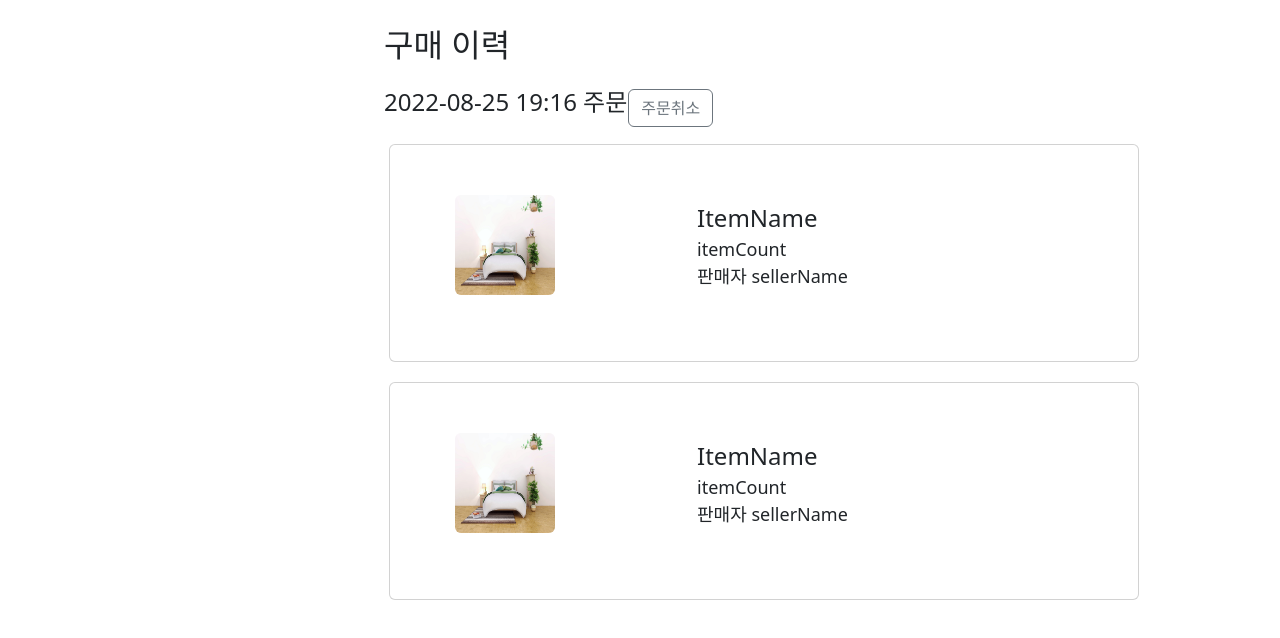
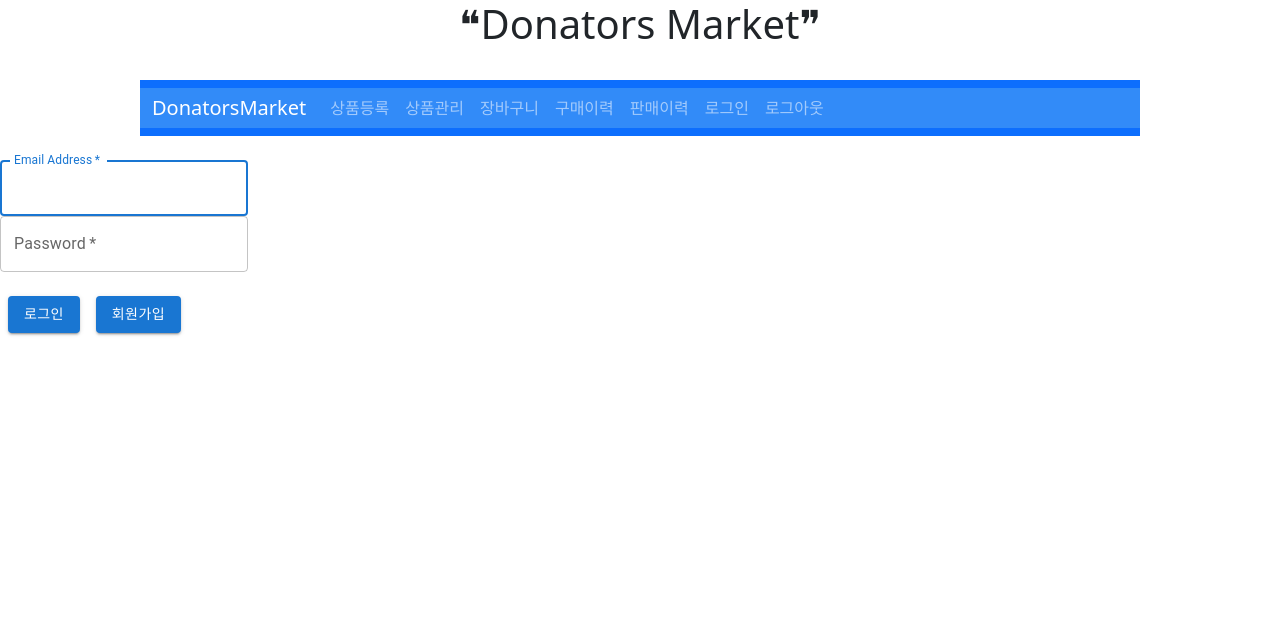
Before and after one commit to huiji072/Study, a React (Create React App) app in the folder reactStudy/shop-test/: page / in a window 1280 px wide. Shown: the top 638 px of the page. Built offline with nearby package versions, Linux system fonts and the light colour scheme.

Commit message:
header nav 수정

```diff
--- a/reactStudy/shop-test/src/App.js
+++ b/reactStudy/shop-test/src/App.js
@@ -11,8 +11,11 @@ import OrderHist from './order/OrderHist';
 
 function App() {
   return (
-    // <Login></Login>
-    <OrderHist></OrderHist>
+    // <Login></Login><
+    <>
+    <Header></Header>
+    <Login></Login>
+    </>
     // <Join></Join>
   );
 }
--- /dev/null
+++ b/reactStudy/shop-test/src/fragment/Header.css
@@ -0,0 +1,7 @@
+nav{
+    width: 1000px;
+    margin: auto;
+}
+h1{
+    text-align: center;
+}
--- a/reactStudy/shop-test/src/fragment/Header.jsx
+++ b/reactStudy/shop-test/src/fragment/Header.jsx
@@ -1,4 +1,5 @@
 import React, { Component } from 'react';
+import './Header.css';
 import Container from 'react-bootstrap/Container';
 import Nav from 'react-bootstrap/Nav';
 import Navbar from 'react-bootstrap/Navbar';
@@ -7,26 +8,27 @@ import Navbar from 'react-bootstrap/Navbar';
 class Header extends Component {
     render() {
         return(
-            <div>
+            <>
 
             <div>
-                    <h1>Donators Market</h1>
+                <h1>❝Donators Market❞</h1> <br/>
             </div>
-
-                <div>
             <Navbar bg="primary" variant="dark">
                 <Container>
-                            <Navbar.Brand href="#home">Navbar</Navbar.Brand>
-                                <Nav className="me-auto" class="navbar navbar-dark bg-primary">
-                                    <Nav.Link href="#home">Home</Nav.Link>
-                                    <Nav.Link href="#features">Features</Nav.Link>
-                                    <Nav.Link href="#pricing">Pricing</Nav.Link>
+                <Navbar.Brand href="#home">DonatorsMarket</Navbar.Brand>
+                <Nav className="me-auto">
+                    <Nav.Link href="/admin/item/new">상품등록</Nav.Link>
+                    <Nav.Link href="/admin/item/new">상품관리</Nav.Link>
+                    <Nav.Link href="/cart">장바구니</Nav.Link>
+                    <Nav.Link href="/orders">구매이력</Nav.Link>
+                    <Nav.Link href="/offers">판매이력</Nav.Link>
+                    <Nav.Link href="/members/login">로그인</Nav.Link>
+                    <Nav.Link href="/members/logout">로그아웃</Nav.Link>
+                    {/* <Nav.Link href="/members/management">회원관리</Nav.Link> */}
                 </Nav>
                 </Container>
             </Navbar>
-                </div>
-
-            </div>
+            </>
         );
     }
 }
```
Lines whose indentation alone changed are shown as unchanged.
